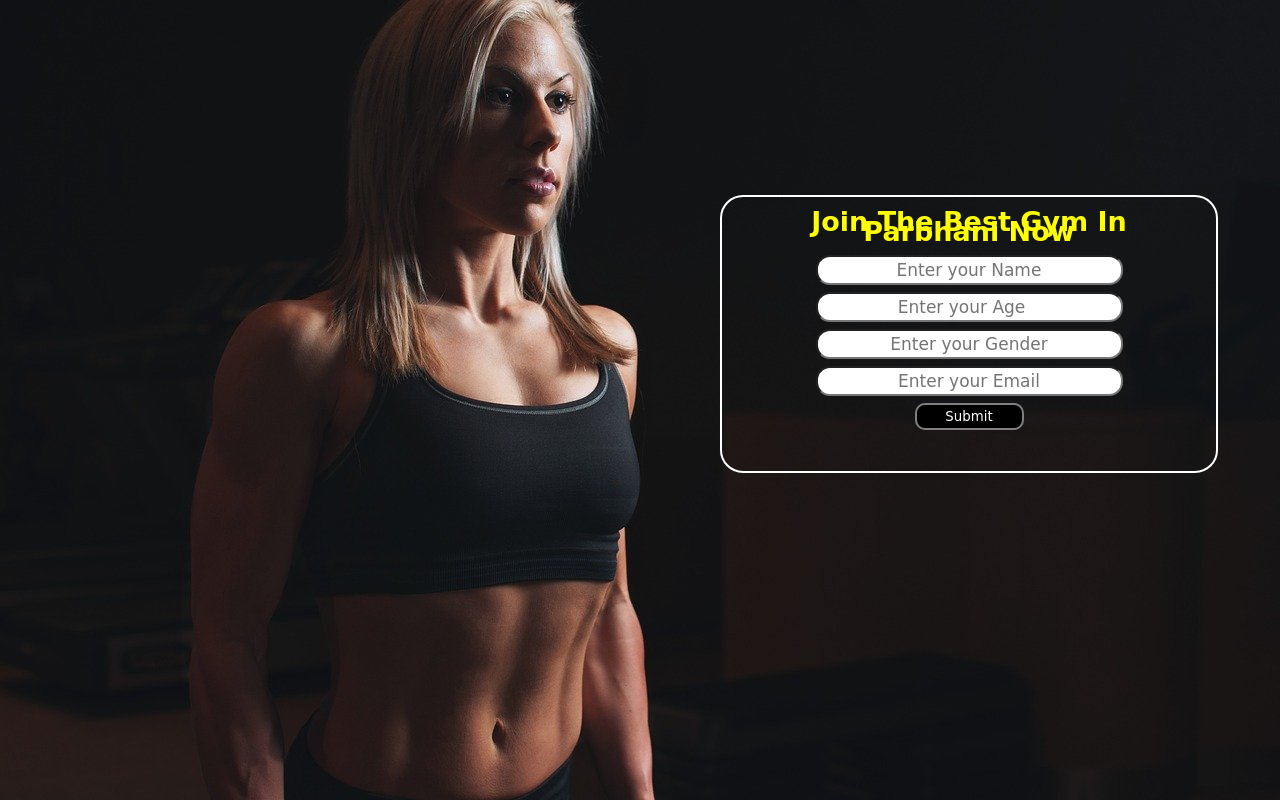
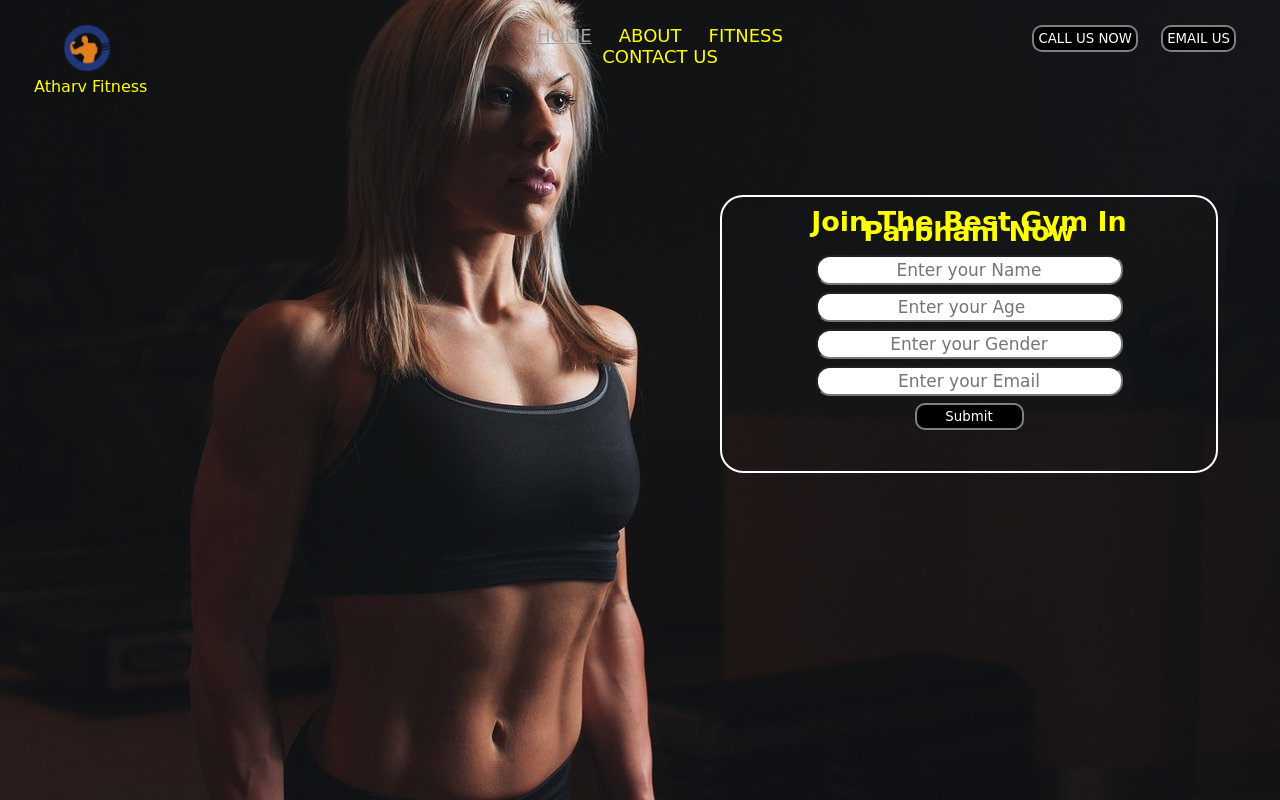
Before and after one commit to Atharv181/Gym-Website, a plain HTML site: page index.html in a window 1280 px wide. Drawn offline with Linux system fonts and the light colour scheme; a web font is replaced by a local one.

Commit message:
Update index.html

```diff
--- a/index.html
+++ b/index.html
@@ -13,6 +13,29 @@
 
 <body>
     <header class="header">
+
+        <!-- left for logo -->
+        <div class="left">
+            <img src="img/logo.png"  alt="">
+            <div>Atharv Fitness</div>
+        </div>
+
+        <!-- mid for navigation-->
+        <div class="mid">
+            <ul class="navbar">
+                <li><a href="#" class="active">HOME</a></li>
+                <li><a href="#">ABOUT</a></li>
+                <li><a href="#">FITNESS</a></li>
+                <li><a href="#">CONTACT US</a></li>
+            </ul>
+        </div>
+
+        <!-- right for buttons-->
+        <div class="right">
+            <button class="btn">CALL US NOW</button>
+            <button class="btn">EMAIL US</button>
+        </div>
+
         <!-- Header content as before -->
         <div class="container">
             <h1>Join The Best Gym In Parbhani Now</h1>
```
